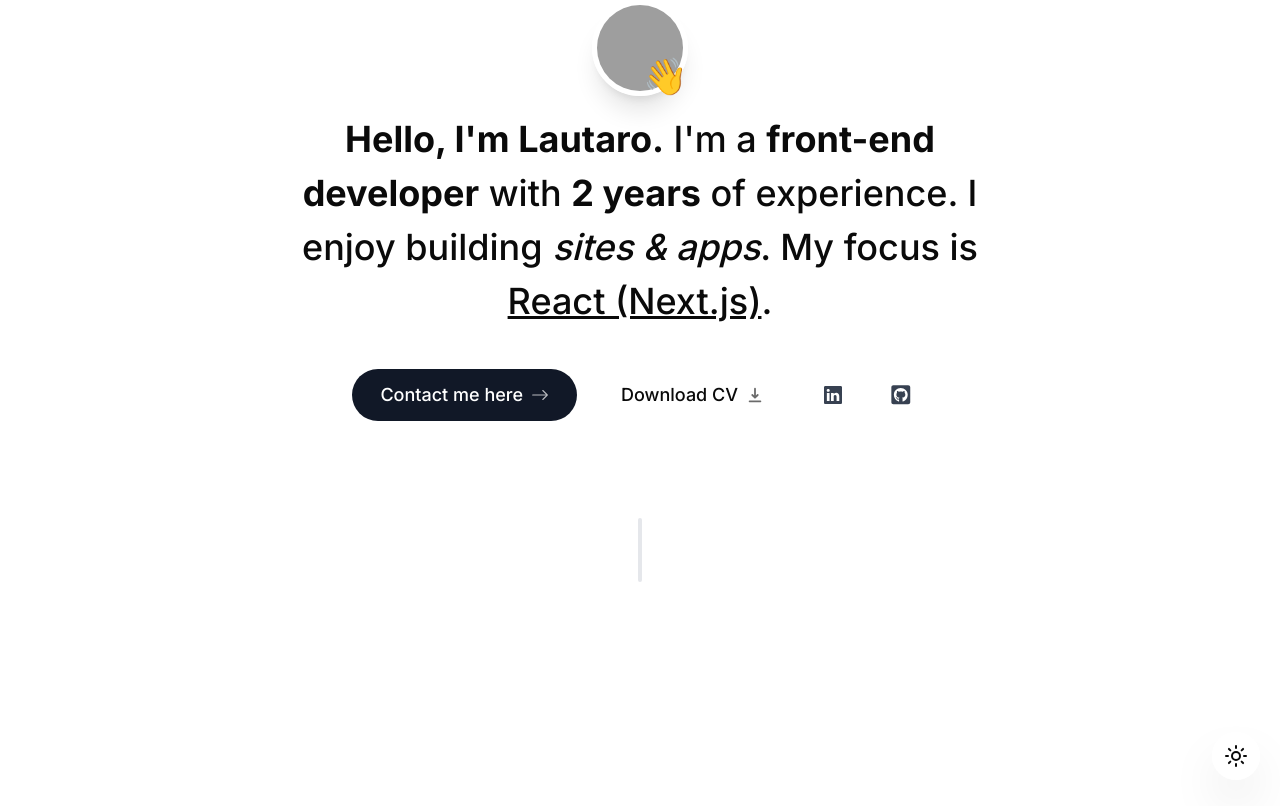
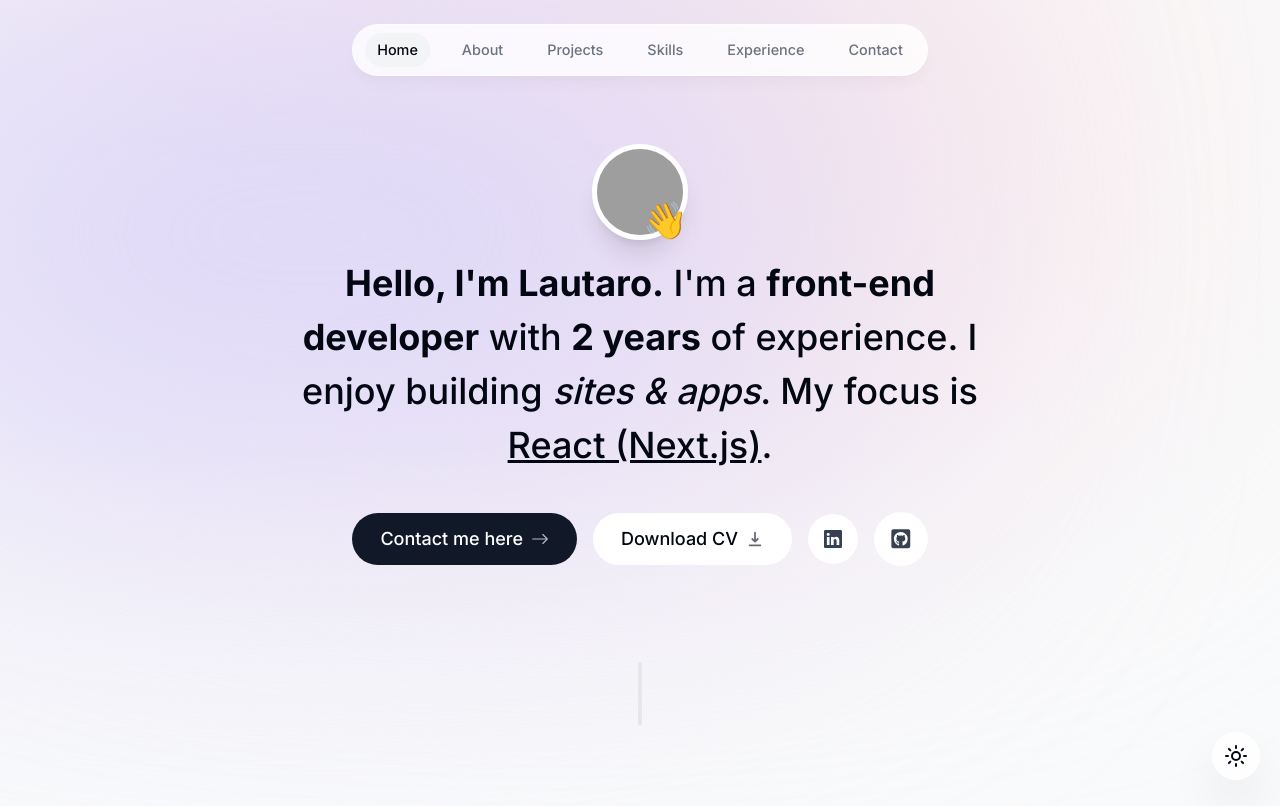
Before and after one commit to Lautaro-Aguilar/portfolio-lautaroaguilar, a Next.js app: page / in a window 1280 px wide. Shown: the top 806 px of the page. Built offline with nearby package versions, Linux system fonts and the light colour scheme; grey boxes are pictures that could not be loaded.

Commit message:
create navbar

```diff
--- a/app/layout.tsx
+++ b/app/layout.tsx
@@ -4,6 +4,7 @@
 
 import { ThemeProvider } from "@/components/theme-provider";
 import ThemeSwitch from "@/components/theme-switch";
+import Header from "@/components/header";
 
 const inter = Inter({ subsets: ["latin"] });
 
@@ -19,13 +20,19 @@
 }>) {
   return (
     <html lang="en" suppressHydrationWarning>
-      <body className={inter.className}>
+      <body
+        className={`${inter.className} bg-gray-50 text-gray-950 relative pt-28 sm:pt-36 dark:bg-gray-900 dark:text-gray-50 dark:text-opacity-90`}
+      >
+        <div className="bg-[#fbe2e3] absolute top-[-6rem] -z-10 right-[11rem] h-[31.25rem] w-[31.25rem] rounded-full blur-[10rem] sm:w-[68.75rem] dark:bg-[#946263]"></div>
+        <div className="bg-[#dbd7fb] absolute top-[-1rem] -z-10 left-[-35rem] h-[31.25rem] w-[50rem] rounded-full blur-[10rem] sm:w-[68.75rem] md:left-[-33rem] lg:left-[-28rem] xl:left-[-15rem] 2xl:left-[-5rem] dark:bg-[#676394]"></div>
+
         <ThemeProvider
           attribute="class"
           defaultTheme="light"
           enableSystem
           disableTransitionOnChange
         >
+          <Header />
           {children}
           <ThemeSwitch />
         </ThemeProvider>
--- /dev/null
+++ b/components/header.tsx
@@ -0,0 +1,65 @@
+"use client";
+
+import { motion } from "framer-motion";
+import Link from "next/link";
+import clsx from "clsx";
+
+import { links } from "@/lib/data";
+import { useActiveSectionStore } from "@/store/use-active-section";
+
+export default function Header() {
+  const { activeSection, setActiveSection, setTimeOfLastClick } =
+    useActiveSectionStore();
+
+  return (
+    <header className="z-[999] relative">
+      <motion.div
+        className="fixed top-0 left-1/2 h-[4.5rem] w-full rounded-none border border-white border-opacity-40 bg-white bg-opacity-80 shadow-lg shadow-black/[0.03] backdrop-blur-[0.5rem] sm:top-6 sm:h-[3.25rem] sm:w-[36rem] sm:rounded-full dark:bg-gray-950 dark:border-black/40 dark:bg-opacity-75"
+        initial={{ y: -100, x: "-50%", opacity: 0 }}
+        animate={{ y: 0, x: "-50%", opacity: 1 }}
+      ></motion.div>
+
+      <nav className="flex fixed top-[0.15rem] left-1/2 h-12 -translate-x-1/2 py-2 sm:top-[1.7rem] sm:h-[initial] sm:py-0">
+        <ul className="flex w-[22rem] flex-wrap items-center justify-center gap-y-1 text-[0.9rem] font-medium text-gray-500 sm:w-[initial] sm:flex-nowrap sm:gap-5">
+          {links.map((link) => (
+            <motion.li
+              className="h-3/4 flex items-center justify-center relative"
+              key={link.hash}
+              initial={{ y: -100, opacity: 0 }}
+              animate={{ y: 0, opacity: 1 }}
+            >
+              <Link
+                className={clsx(
+                  "flex w-full items-center justify-center px-3 py-3 hover:text-gray-950 transition dark:text-gray-500 dark:hover:text-gray-300",
+                  {
+                    "text-gray-950 dark:text-gray-200":
+                      activeSection === link.name,
+                  }
+                )}
+                href={link.hash}
+                onClick={() => {
+                  setActiveSection(link.name);
+                  setTimeOfLastClick(Date.now());
+                }}
+              >
+                {link.name}
+
+                {link.name === activeSection && (
+                  <motion.span
+                    className="bg-gray-100 rounded-full absolute inset-0 -z-10 dark:bg-gray-800"
+                    layoutId="activeSection"
+                    transition={{
+                      type: "spring",
+                      stiffness: 380,
+                      damping: 30,
+                    }}
+                  ></motion.span>
+                )}
+              </Link>
+            </motion.li>
+          ))}
+        </ul>
+      </nav>
+    </header>
+  );
+}
```
